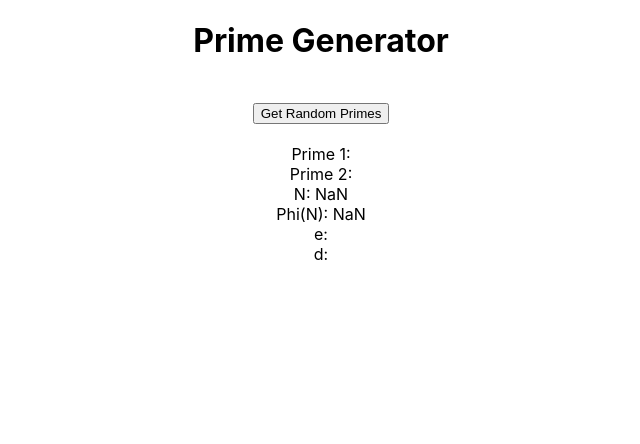
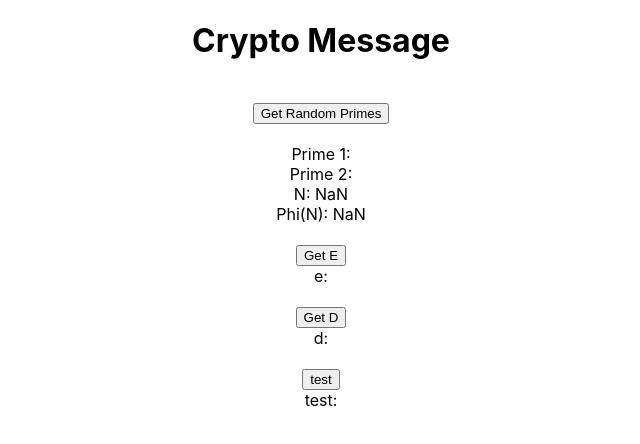
Before and after one commit to hujikolp1/rsa_keypair_generator, a React (Create React App) app: page / in a window 1280 px wide. Shown: the top 444 px of the page, without its empty margins (319-959 px from the left). Built offline with nearby package versions, Linux system fonts and the light colour scheme.

Commit message:
needs very big number math

```diff
--- a/package.json
+++ b/package.json
@@ -8,8 +8,8 @@
     "@testing-library/user-event": "^12.1.10",
     "@types/jest": "^26.0.15",
     "@types/node": "^12.0.0",
-    "@types/react": "^17.0.0",
     "@types/react-dom": "^17.0.0",
+    "mathjs": "^9.2.0",
     "react": "^17.0.1",
     "react-dom": "^17.0.1",
     "react-scripts": "4.0.2",
@@ -39,5 +39,8 @@
       "last 1 firefox version",
       "last 1 safari version"
     ]
+  },
+  "devDependencies": {
+    "@types/react": "^17.0.2"
   }
 }
--- a/src/components/primeGen.jsx
+++ b/src/components/primeGen.jsx
@@ -1,4 +1,10 @@
 import React, {useState, useEffect} from 'react'
+
+
+
+
+
+
 
 const PrimeGen = (...props) => {
 
@@ -7,15 +13,14 @@ const PrimeGen = (...props) => {
     const [randoPrime1, setRandoPrime1] = useState(null)
     const [randoPrime2, setRandoPrime2] = useState(null)
     const [e, setE] = useState(null)
+    const [d, setD] = useState(null)
+
+    const [test,setTest] = useState(null)
 
 
     useEffect(() => {
         let primes = genPrimeArr()
         setPrimeArr(primes)
-
-        let genE = generateE()
-        console.log('------ ', genE)
-        setE(genE)
 
         return () => {}
     }, [primeArr, randoPrime1, randoPrime2])
@@ -26,10 +31,16 @@ const PrimeGen = (...props) => {
         console.log('inputValue e -> ', e.target.parentNode[0].value)
     }
 
+    const handleTest = () => {
+        // let a = math.evaluate('3+4')
+        // setTest(a)
+    }
+
     //-------------------------------------
     const genPrimeArr = () => {
-        let firstN = 297
-
+        // some max prime number firstN, can also be higher
+        // will run into time propblems if too high
+        let firstN = 97
         for (let n = firstN; n >= 2; n--) {
             let checker = true
             for(let i=2;i<firstN/2;i++){
@@ -41,7 +52,6 @@ const PrimeGen = (...props) => {
             if(checker === true){
                 primeArr.push(n)
             }
-
         }
         return primeArr
     }
@@ -59,13 +69,14 @@ const PrimeGen = (...props) => {
             setRandoPrime2(random2)
 
         }
-        console.log('index 1 -> ', randoPrime1)
-        console.log('index 2 -> ', randoPrime2)
-
-        // let genE = generateE()
-        // console.log('------ ', genE)
-        // setE(genE)
-
+    }
+    const genE = () => {
+        let genE = generateE()
+        setE(genE)
+    }
+    const genD = () => {
+        let genD = generateD()
+        setD(genD)
     }
     //-------------------------------------
     const gcd = (a, b) => {
@@ -100,6 +111,24 @@ const PrimeGen = (...props) => {
     //-------------------------------------
     const generateD = () => {
         // d*e = 1 mod N
+        let d=1;
+        if(e !== null){
+            let phiN = (primeArr[randoPrime1] - 1) * (primeArr[randoPrime2] - 1)
+            while( ((d*e) % phiN !== 1) && d<10000 ){
+                console.log('d -> ', (d*e) % phiN)
+                if((d*e) % phiN === 1 ){
+                    console.log("FOUND ONE D ",d)
+                    break
+                }
+                d++
+            }
+            if(d===10000){
+                d = 'try again'
+            }
+            return d
+        } else {
+            return null
+        }
     }
 
 
@@ -108,7 +137,7 @@ const PrimeGen = (...props) => {
 
     return(
         <div>
-           <h1>Prime Generator</h1><br></br>
+           <h1>Crypto Message</h1><br></br>
 
            {/* <form>
                 <input></input>
@@ -119,9 +148,13 @@ const PrimeGen = (...props) => {
            Prime 1: {primeArr[randoPrime1]} <br></br>
            Prime 2: {primeArr[randoPrime2]} <br></br>
            N: { primeArr[randoPrime1] * primeArr[randoPrime2] } <br></br>
-           Phi(N): { (primeArr[randoPrime1] - 1) * (primeArr[randoPrime2] - 1) } <br></br>
-           e: {e} <br></br>
-           d: {} <br></br>
+           Phi(N): { (primeArr[randoPrime1] - 1) * (primeArr[randoPrime2] - 1) } <br></br><br></br>
+           <button onClick={()=>genE()}>Get E</button> <br></br>
+           e: {e} <br></br><br></br>
+           <button onClick={()=>genD()}>Get D</button> <br></br>
+           d: {d} <br></br><br></br>
+           <button onClick={()=>handleTest()}>test</button> <br></br>
+           test: {test}
            {/* Other Primes: {primeArr.map( (i)=>{
                return <span>{i}</span>
            })} <br></br> */}
```
Also changed, not shown: 1 other file (tests, documents, lock files or other folders).
